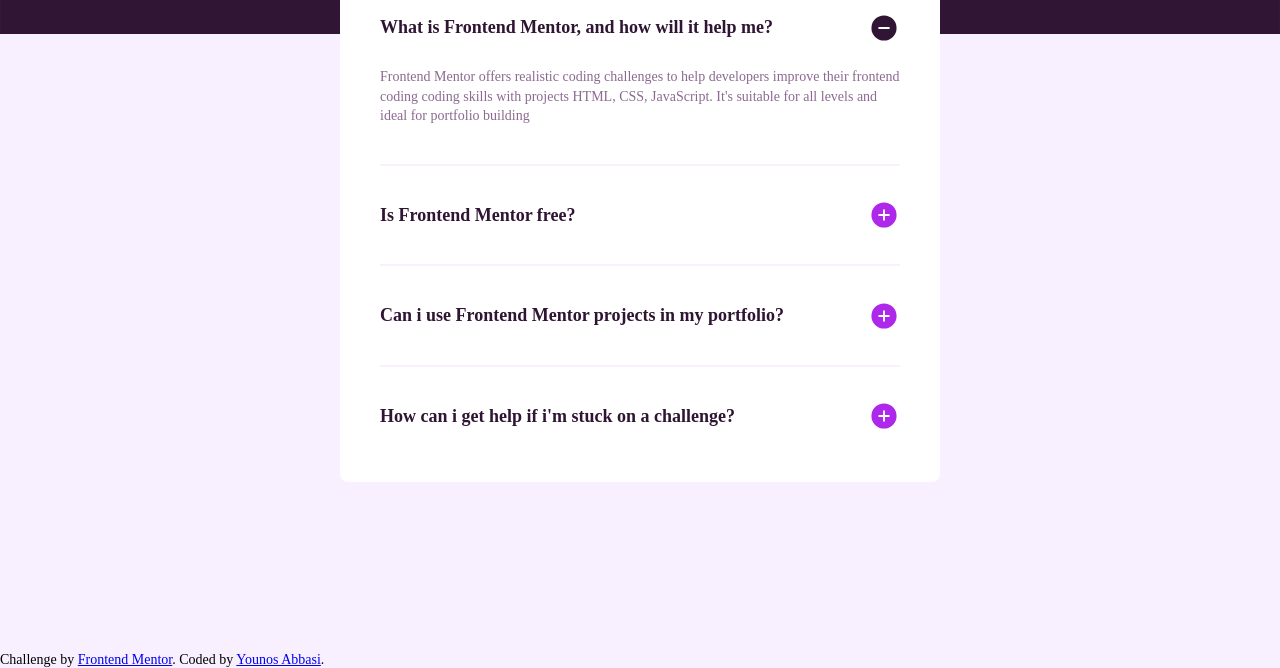
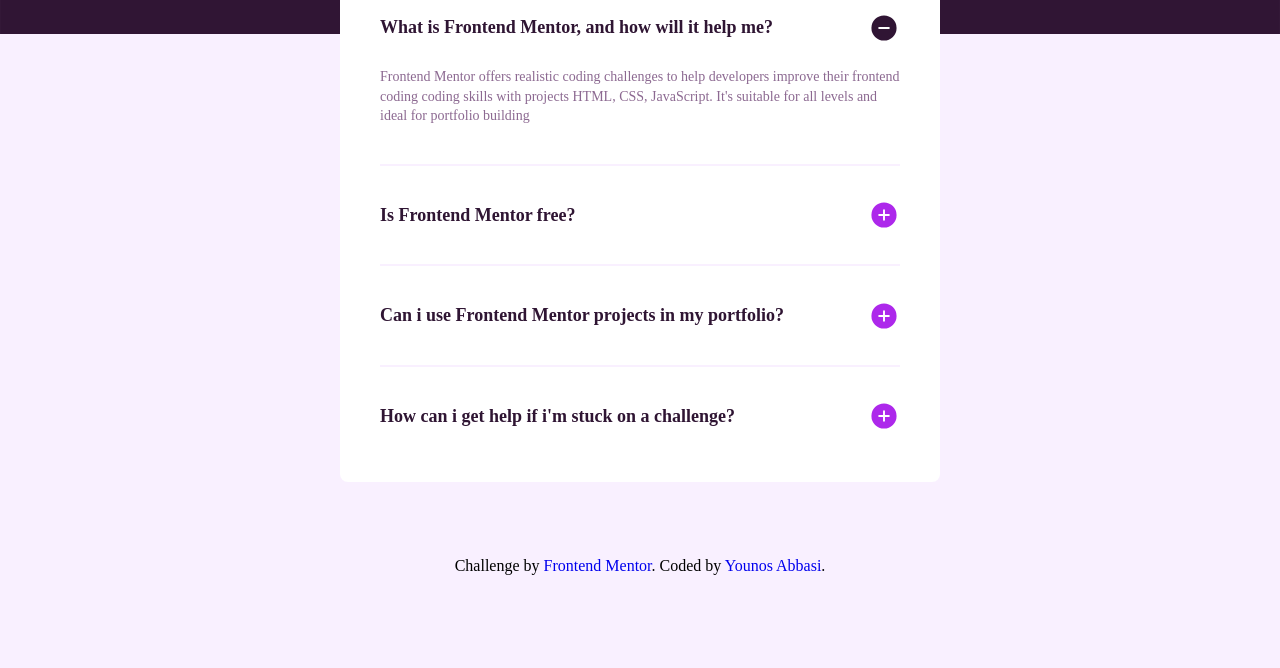
Before and after one commit to abbasikaan/Fem-faq-accordion, a plain HTML site: page index.html in a window 1280 px wide. Shown: the part 250-918 px from the top of the page. Drawn offline with Linux system fonts and the light colour scheme.

Commit message:
Add the footer component

```diff
--- a/css/styles.css
+++ b/css/styles.css
@@ -16,6 +16,7 @@
 *::after,
 *::before {
   box-sizing: border-box;
+  /* outline: 2px solid tomato; */
 }
 
 
@@ -151,6 +152,29 @@ img {
 }
 
 
+.card__footer {
+  width: 100%;
+  display: flex;
+  justify-content: center;
+  margin-top: -95px;
+}
+
+.attribution {
+  font-size: 1.6rem;
+}
+
+.attribution a {
+  text-decoration: none;
+
+}
+
+.attribution a:active:hover {
+  color: var(--color-Dark-purple);
+}
+
+.attribution a:visited:hover {
+  color: hsl(293, 87%, 43%);
+}
 
 @media(max-width: 700px) {
   .header__image .image--desktop {
```
